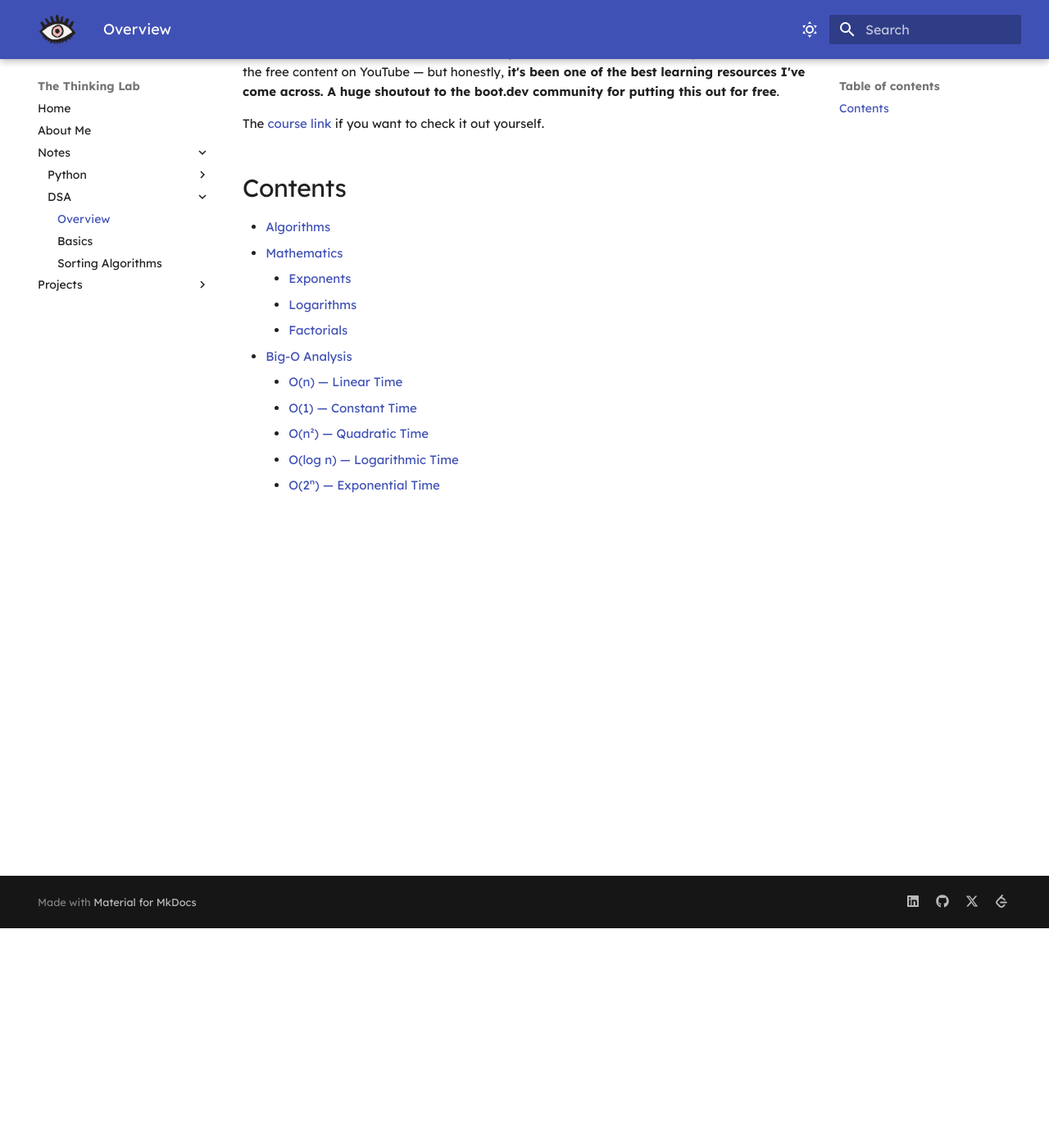
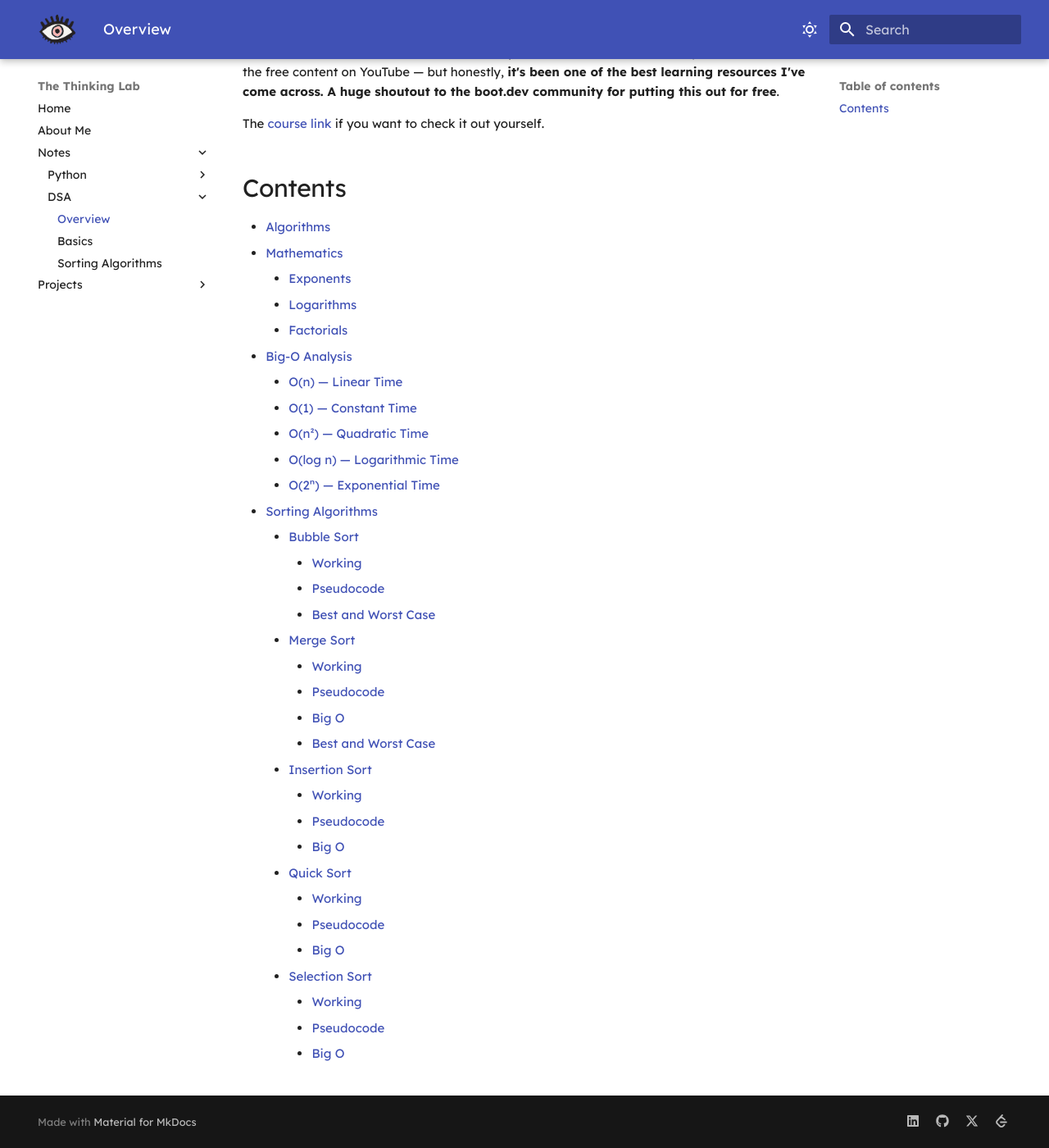
Before and after one commit to har1prasad/the-thinking-lab, an MkDocs documentation site: the page built from docs/notes/DSA/index.md, in a window 1280 px wide and 1400 px high, scrolled down 268 px. Shown: the whole window at 82% size. Built offline with MkDocs 1.6.1 and Material for MkDocs 9.7.7, drawn with Linux system fonts in a browser that asks for light colours.

Commit message:
docs: update DSA overview page

```diff
--- a/docs/notes/DSA/index.md
+++ b/docs/notes/DSA/index.md
@@ -19,3 +19,25 @@ The [course link](https://www.boot.dev/courses/learn-data-structures-and-algorit
     - [O(n²) — Quadratic Time](DSA-Basics.md#quadratic-time-big-on2)
     - [O(log n) — Logarithmic Time](DSA-Basics.md#logarithmic-time-big-ologn)
     - [O(2ⁿ) — Exponential Time](DSA-Basics.md#exponential-time)
+- [Sorting Algorithms](DSA-Algorithms.md#sorting-algorithms)
+    - [Bubble Sort](DSA-Algorithms.md#bubble-sort)
+        - [Working](DSA-Algorithms.md#working)
+        - [Pseudocode](DSA-Algorithms.md#pseudocode)
+        - [Best and Worst Case](DSA-Algorithms.md#best-and-worst-case)
+    - [Merge Sort](DSA-Algorithms.md#merge-sort)
+        - [Working](DSA-Algorithms.md#working_1)
+        - [Pseudocode](DSA-Algorithms.md#pseudocode_1)
+        - [Big O](DSA-Algorithms.md#big-o)
+        - [Best and Worst Case](DSA-Algorithms.md#best-and-worst-case_1)
+    - [Insertion Sort](DSA-Algorithms.md#insertion-sort)
+        - [Working](DSA-Algorithms.md#working_2)
+        - [Pseudocode](DSA-Algorithms.md#pseudocode_2)
+        - [Big O](DSA-Algorithms.md#big-o_1)
+    - [Quick Sort](DSA-Algorithms.md#quick-sort)
+        - [Working](DSA-Algorithms.md#working_3)
+        - [Pseudocode](DSA-Algorithms.md#pseudocode_3)
+        - [Big O](DSA-Algorithms.md#big-o_2)
+    - [Selection Sort](DSA-Algorithms.md#selection-sort)
+        - [Working](DSA-Algorithms.md#working_4)
+        - [Pseudocode](DSA-Algorithms.md#pseudocode_4)
+        - [Big O](DSA-Algorithms.md#big-o_3)
```
Also changed, not shown: docs/notes/DSA/DSA-Algorithms.md (+2 -0 lines).
